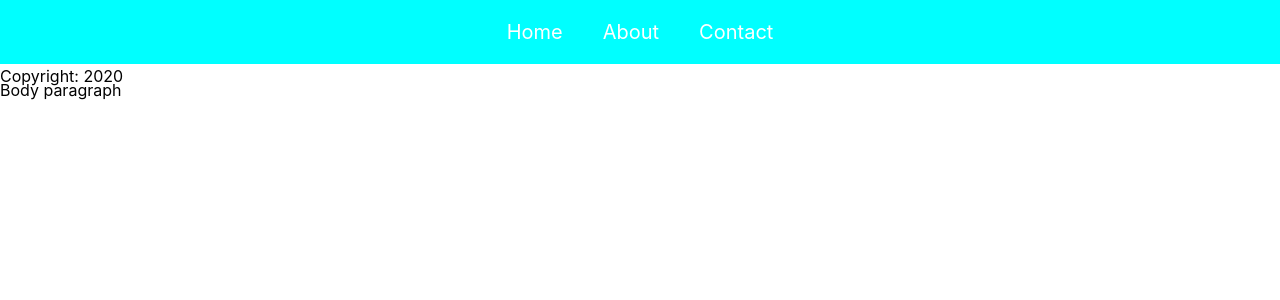
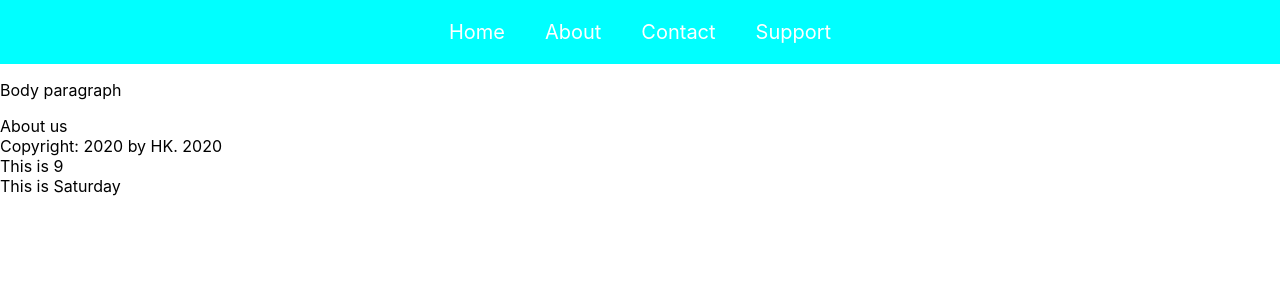
Before and after one commit to hkhual/Shalom_Zomi, a React (Create React App) app: page / in a window 1280 px wide. Shown: the top 300 px of the page. Built offline with nearby package versions, Linux system fonts and the light colour scheme.

Commit message:
updated Footer element and added about page

```diff
--- a/package.json
+++ b/package.json
@@ -8,7 +8,7 @@
     "@testing-library/user-event": "^7.1.2",
     "react": "^16.13.1",
     "react-dom": "^16.13.1",
-    "react-scripts": "3.4.1"
+    "react-scripts": "^3.4.3"
   },
   "scripts": {
     "start": "react-scripts start",
--- a/src/App.js
+++ b/src/App.js
@@ -3,6 +3,8 @@ import "./App.css";
 import Body from "./components/Body";
 import Header from "./components/Header";
 import Footer from "./components/Footer";
+
+import About from './components/About';
 
 class App extends Component {
   render() {
@@ -10,6 +12,7 @@ class App extends Component {
       <div>
         <Header />
         <Body />
+        <About />
         <Footer />
       </div>
     );
--- /dev/null
+++ b/src/components/About.js
@@ -0,0 +1,12 @@
+import React, {Component} from 'react';
+
+class About extends Component{
+    render(){
+        return(
+            <div>About us</div>
+        );
+    }
+}
+
+
+export default About;
--- a/src/components/Footer.css
+++ b/src/components/Footer.css
@@ -1,4 +1,3 @@
 .footer-class {
-  height: 50px;
-  margin-top: -50px;
+
 }
--- a/src/components/Footer.js
+++ b/src/components/Footer.js
@@ -1,10 +1,56 @@
-import React, { Component } from "react";
+import React from "react";
 import "./Footer.css";
 
-class Footer extends Component {
-  render() {
-    return <footer className="footer-class">Copyright: 2020</footer>;
+
+const date = new Date();
+const year = date.getFullYear();
+const month = date.getMonth();
+const day = date.getDay();
+
+
+let today = '';
+
+  switch(day){
+    case 0:
+      today = 'Sunday';
+      break;
+    case 1:
+    today = 'Monday';
+    break;
+    case 2:
+      today = 'Tuesday';
+      break;
+    case 3:
+      today = 'Wednesday';
+      break;
+    case 4:
+      today = 'Thursday';
+      break;
+    case 5:
+      today = 'Friday';
+      break;
+    case 6:
+      today = 'Saturday';
+      break;
+
+    default:
+      today = 'underfined';
+
+
   }
+
+
+const Footer = () =>{
+  return(
+    <div>
+      <div>Copyright: 2020 by HK. {year}</div>
+      <div>This is {month +1 }</div>
+      <div>This is {today}</div>
+
+    </div>
+  );
 }
 
+
+
 export default Footer;
--- a/src/components/Header.js
+++ b/src/components/Header.js
@@ -14,6 +14,7 @@ class Header extends Component {
           <a href="#contact" alt="contact">
             Contact
           </a>
+          <a href="#support" alt="support">Support</a>
         </div>
       </div>
     );
```
Also changed, not shown: 1 other file (tests, documents, lock files or other folders).
